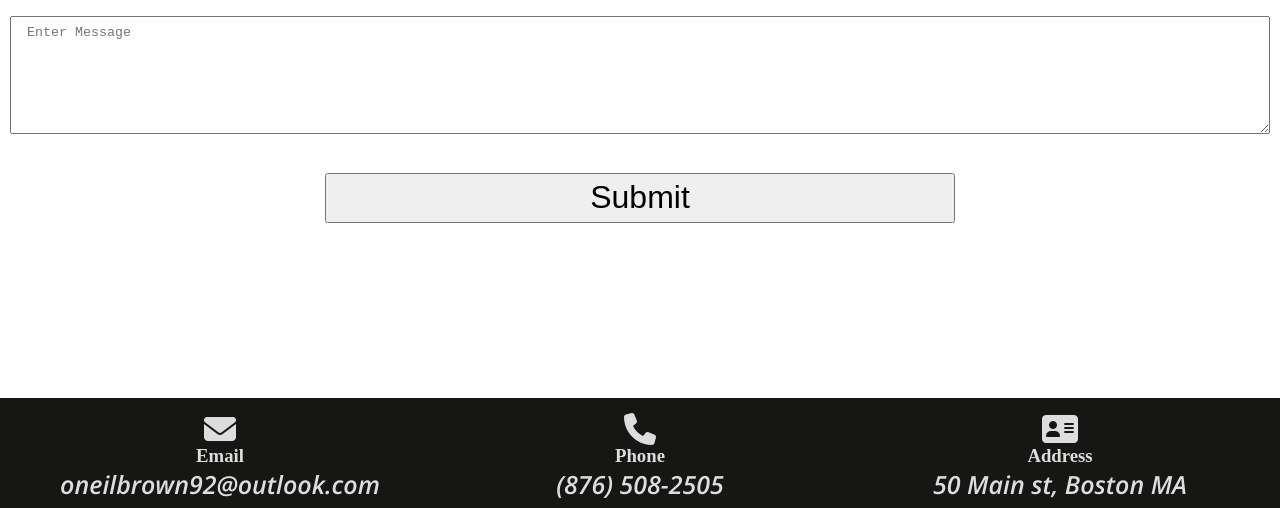
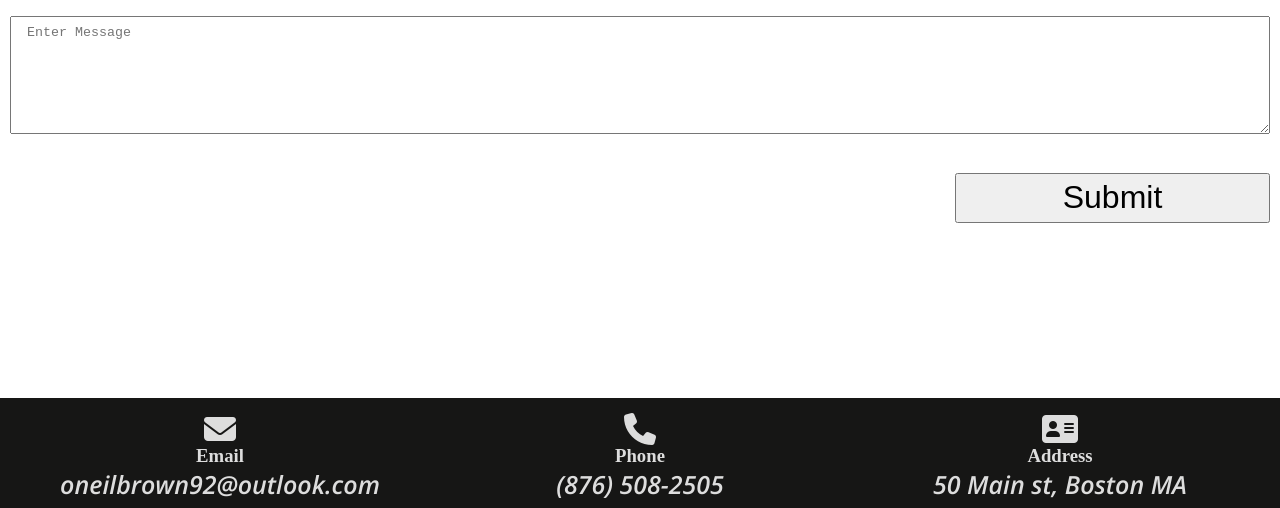
Before and after one commit to obrown2/oneilwebsite-01, a plain HTML site: page contact.html in a window 1280 px wide. Shown: the part 262-770 px from the top of the page. Drawn offline with nearby package versions, Linux system fonts and the light colour scheme.

Commit message:
yes	modified:   style.css

```diff
--- a/style.css
+++ b/style.css
@@ -484,11 +484,11 @@ q {font-family: 'Open Sans', sans-serif;
 
 .btn-sub {
   display: flex;
-  justify-content: center;
+  justify-content: right;
 }
 
     #contact-a button[type='submit'] {
-      width: 50%;
+      width: 25%;
     height: 50px;
   font-size: 2rem;
 
```
